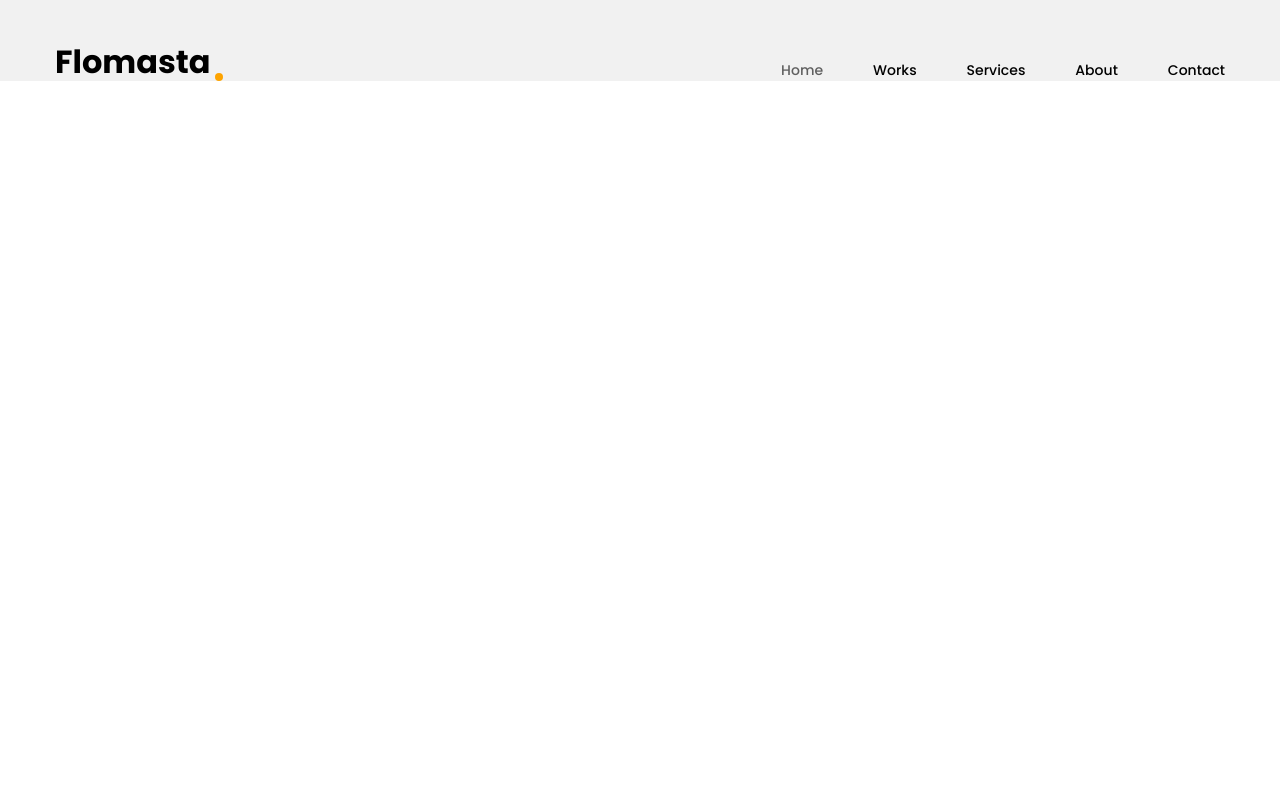
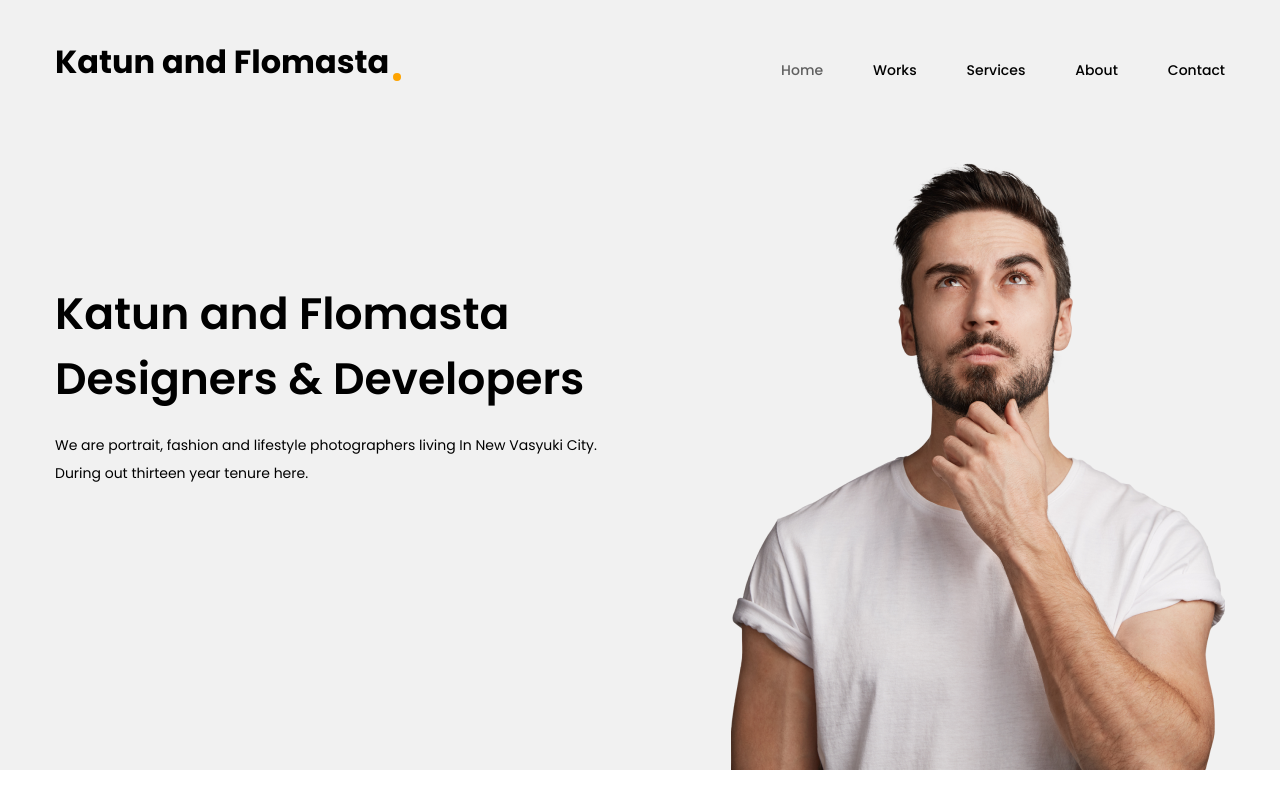
Before and after one commit to Flomasta/adaptive_so_simple, a Django app: template templates/index.html in a window 1280 px wide. Run offline with Django 4.2, Linux system fonts and the light colour scheme; the template is opened without the code that fills it, so the values that code supplies are empty; style sheets or scripts are compiled from the project's sources.

Commit message:
finished Header content

```diff
--- a/templates/css/main.css
+++ b/templates/css/main.css
@@ -3,6 +3,7 @@
 body {
   font-family: "Poppins", sans-serif;
   color: #000000;
+  font-size: 14px;
 }
 
 .container {
@@ -58,4 +59,26 @@ body {
   color: #606060;
 }
 
+.header-row {
+  display: flex;
+  justify-content: space-between;
+  column-gap: 30px;
+  margin-top: 76px;
+}
+
+.header-heading {
+  margin-bottom: 20px;
+  font-weight: 600;
+  font-size: 44px;
+}
+
+.header-content {
+  margin-top: 124px;
+  max-width: 550px;
+}
+
+.header-content p {
+  line-height: 2;
+}
+
 /*# sourceMappingURL=main.css.map */
--- a/templates/css/main.scss
+++ b/templates/css/main.scss
@@ -11,6 +11,7 @@ $active: #606060;
 body {
   font-family: 'Poppins', sans-serif;
   color: $black;
+  font-size: 14px;
 }
 
 .container {
@@ -71,3 +72,26 @@ body {
 .nav-link.active {
   color: $active;
 }
+
+//HEADER CONTENT
+.header-row {
+  display: flex;
+  justify-content: space-between;
+  column-gap: 30px;
+  margin-top: 76px;
+}
+
+.header-heading {
+  margin-bottom: 20px;
+  font-weight: 600;
+  font-size: 44px;
+}
+
+.header-content {
+  margin-top: 124px;
+  max-width: 550px;
+}
+
+.header-content p {
+  line-height: 2;
+}
--- a/templates/index.html
+++ b/templates/index.html
@@ -12,7 +12,7 @@
 <header class="header">
     <div class="container">
         <div class="header-nav">
-            <a href="#!" class="logo">Flomasta</a>
+            <a href="#!" class="logo">Katun and Flomasta</a>
             <nav class="nav">
                 <ul class="nav-list">
                     <li class="nav-item"><a href="#!" class="nav-link active">Home</a></li>
@@ -23,6 +23,19 @@
                 </ul>
             </nav>
         </div>
+        <div class="header-row">
+            <div class="header-content">
+                <h1 class="header-heading">Katun and Flomasta <br> Designers & Developers</h1>
+
+                <p>We are portrait, fashion and lifestyle photographers living In New Vasyuki
+                    City. During out thirteen
+                    year
+                    tenure here.</p>
+            </div>
+            <div class="header-img">
+                <img src="./images/header/hero.png" alt="Header image">
+            </div>
+        </div>
     </div>
 </header>
 
```
Also changed, not shown: 1 other file.
